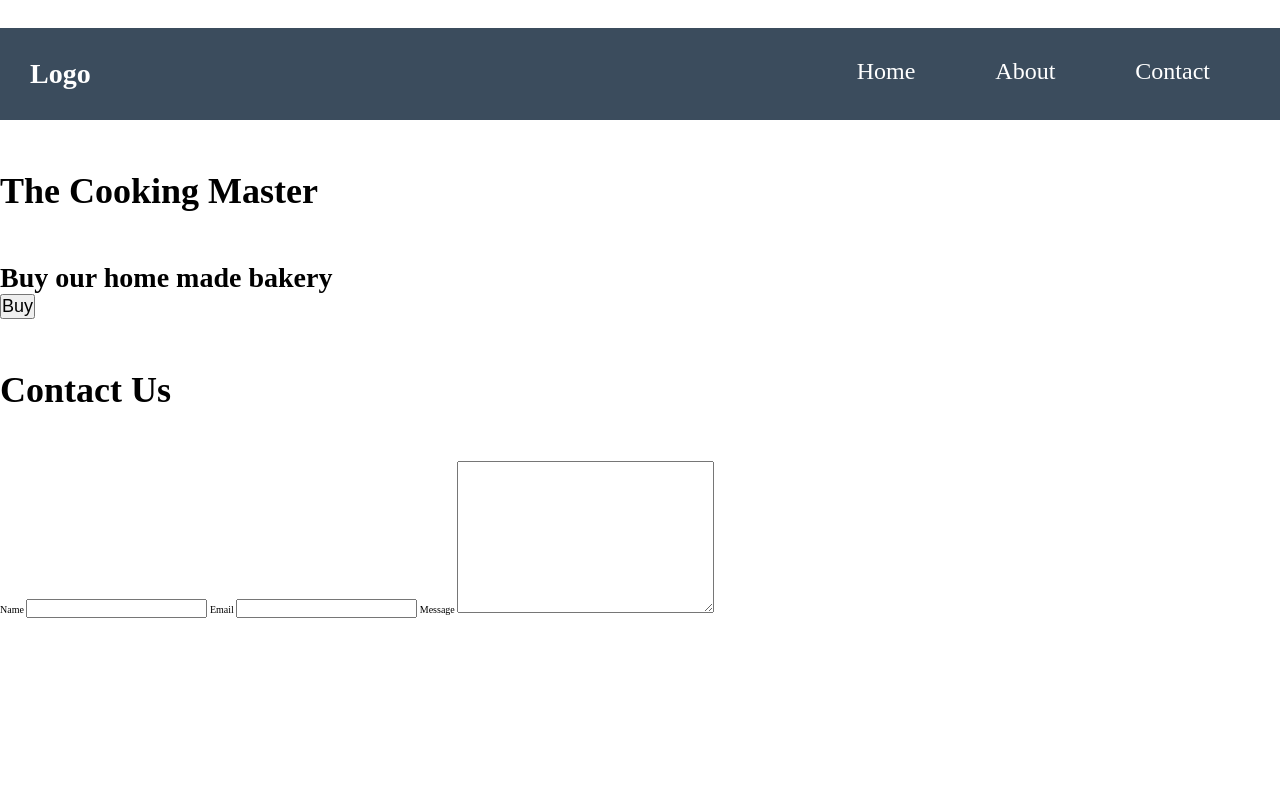
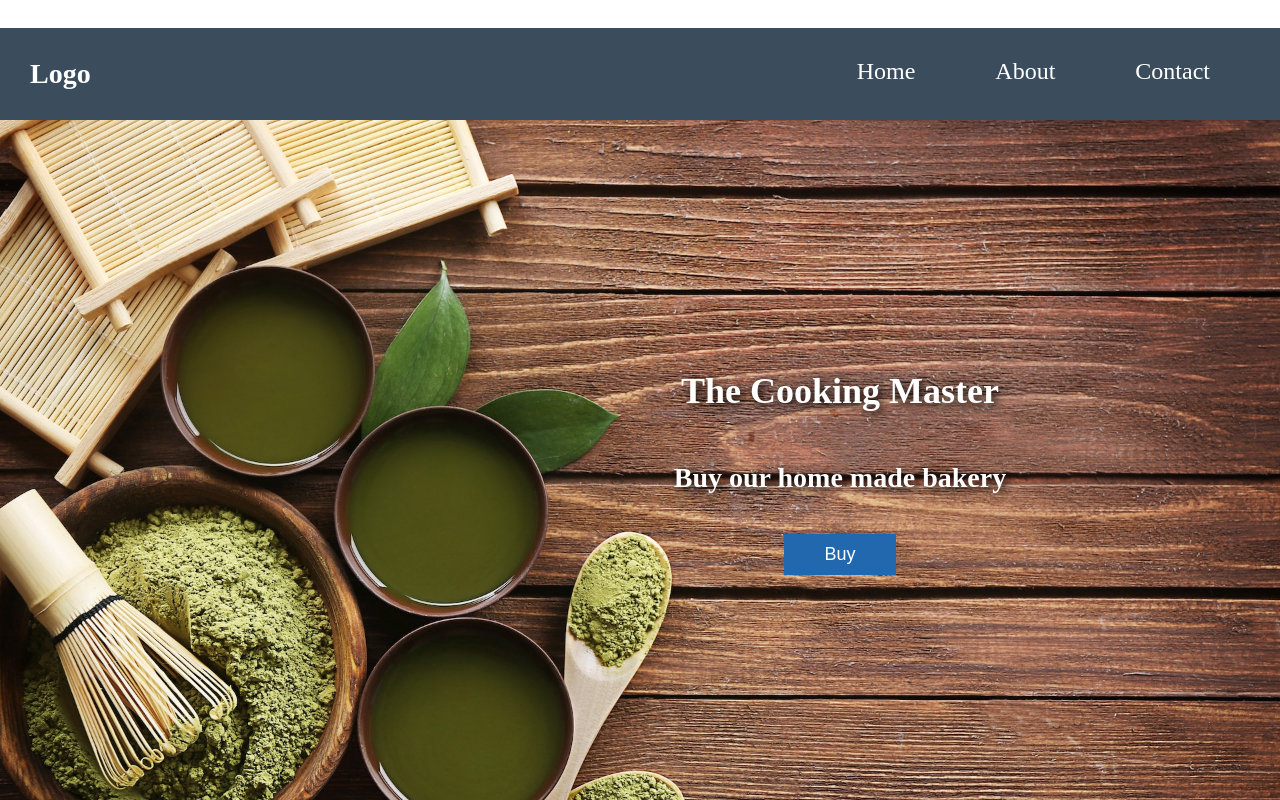
Before and after one commit to AliGharehkhani/cssProject, a plain HTML site: page index.html in a window 1280 px wide. Shown: the part 680-1480 px from the top of the page. Before the commit the page ends 1298 px from the top, so only its background shows below. Drawn offline with Linux system fonts and the light colour scheme.

Commit message:
design improving single page website components

```diff
--- a/style.css
+++ b/style.css
@@ -77,6 +77,23 @@ nav li{
     margin: 0rem 4rem;
 }
 
-.hero-section{
+.hero{
+    background-image: url("/pexels-pixabay-461428.jpg");
+    height: 80rem;
+    background-position: right;
+    background-size: cover;
+    text-align: center;
+    color: white;
+    padding-left: 40rem;
+    padding-top: 20rem;
+    text-shadow: 3px 3px 10px black;
+}
 
+.hero button{
+    margin-top: 4rem;
+    padding: 1rem 4rem;
+    background: rgb(33, 104, 174);
+    border: none;
+    color: white;
+    cursor: pointer;
 }
```
Also changed, not shown: pexels-pixabay-461428.jpg (added).
